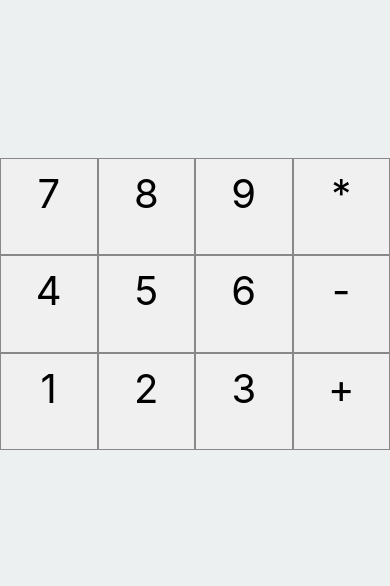
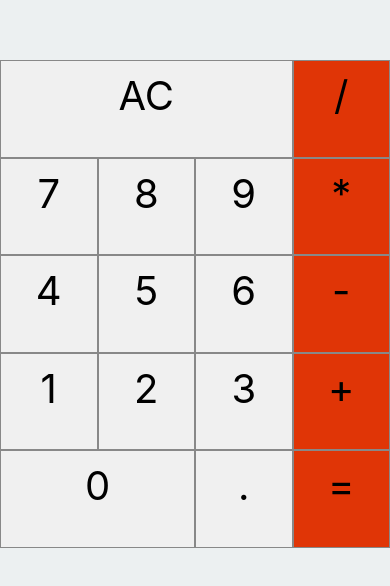
Before and after one commit to lucas-catto/calculadora-react-native, a React Native app: screen / in a window 390 px wide. Shown: the part 118-704 px from the top of the page. Built offline with nearby package versions, Linux system fonts and the light colour scheme.

Commit message:
Alterado o Componente do Botao de acordo com os tamanhos necessários.

```diff
--- a/App.js
+++ b/App.js
@@ -13,20 +13,28 @@ export default function App() {
     return (
         <SafeAreaView style={ estilos.container }>
             <View style={ estilos.botao }>
+                <Botao label="AC" triplo/>
+                <Botao label="/" red/>
+
                 <Botao label="7"/>
                 <Botao label="8"/>
                 <Botao label="9"/>
-                <Botao label="*"/>
+                <Botao label="*" red/>
 
                 <Botao label="4"/>
                 <Botao label="5"/>
                 <Botao label="6"/>
-                <Botao label="-"/>
+                <Botao label="-" red/>
 
                 <Botao label="1"/>
                 <Botao label="2"/>
                 <Botao label="3"/>
-                <Botao label="+"/>
+                <Botao label="+" red/>
+
+                <Botao label="0" dobro/>
+                <Botao label="."/>
+                <Botao label="=" red/>
+
             </View>
         </SafeAreaView>
     );
--- a/src/components/Botao.js
+++ b/src/components/Botao.js
@@ -9,9 +9,16 @@ import {
 const { width, height } = Dimensions.get("window");
 
 export default props => {
+
+    const estilosBotao = [estilos.botao]
+
+    if (props.dobro) estilosBotao.push(estilos.botaoDuplo)
+    if (props.triplo) estilosBotao.push(estilos.botaoTriplo)
+    if (props.red) estilosBotao.push(estilos.red)
+
     return (
         <TouchableHighlight>
-            <Text style={ estilos.botao }>{ props.label }</Text>
+            <Text style={ estilosBotao }>{ props.label }</Text>
         </TouchableHighlight>
     );
 }
@@ -26,5 +33,14 @@ const estilos = StyleSheet.create({
         borderWidth:      1,
         borderColor:      '#888',
         backgroundColor:  '#f0f0f0'
+    },
+    botaoDuplo: {
+        width: ((width / 4) * 2),
+    },
+    botaoTriplo: {
+        width: ((width / 4) * 3),
+    },
+    red: {
+        backgroundColor: '#E03506',
     }
 });
```
